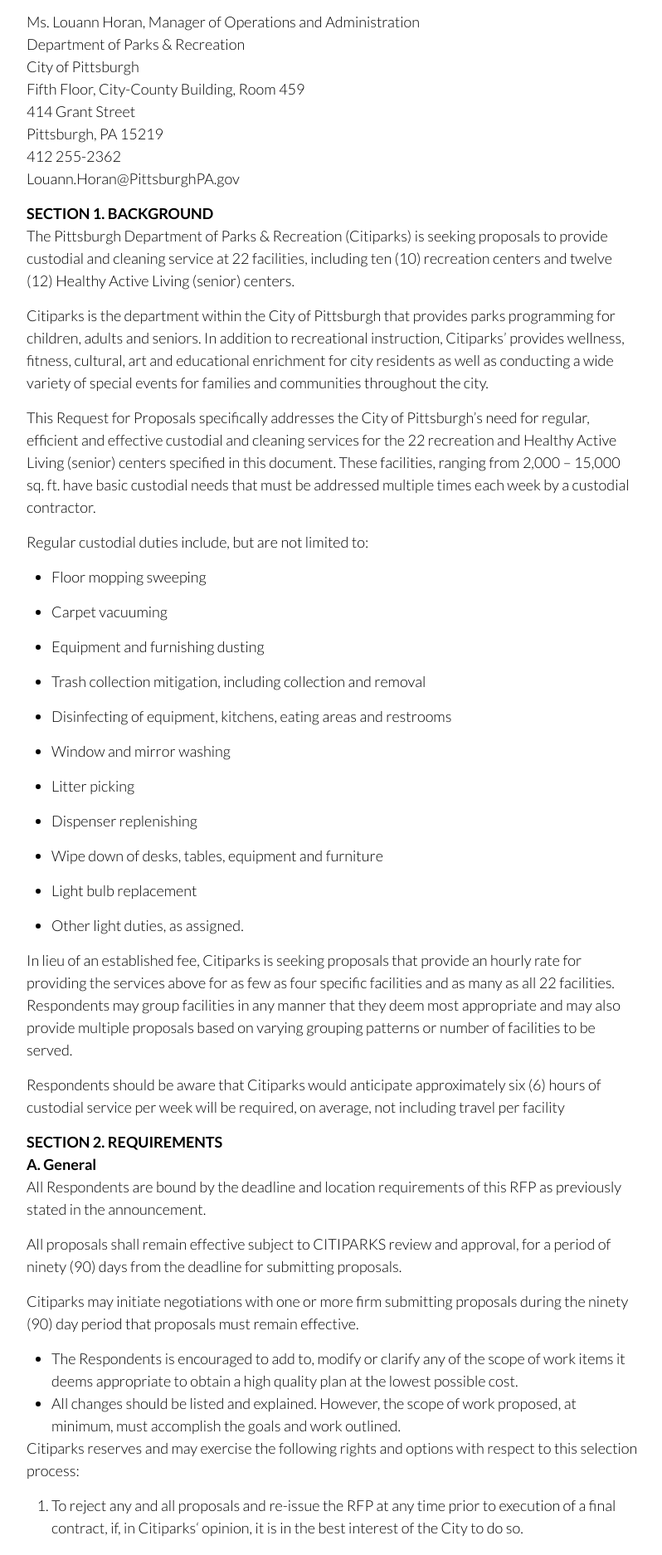
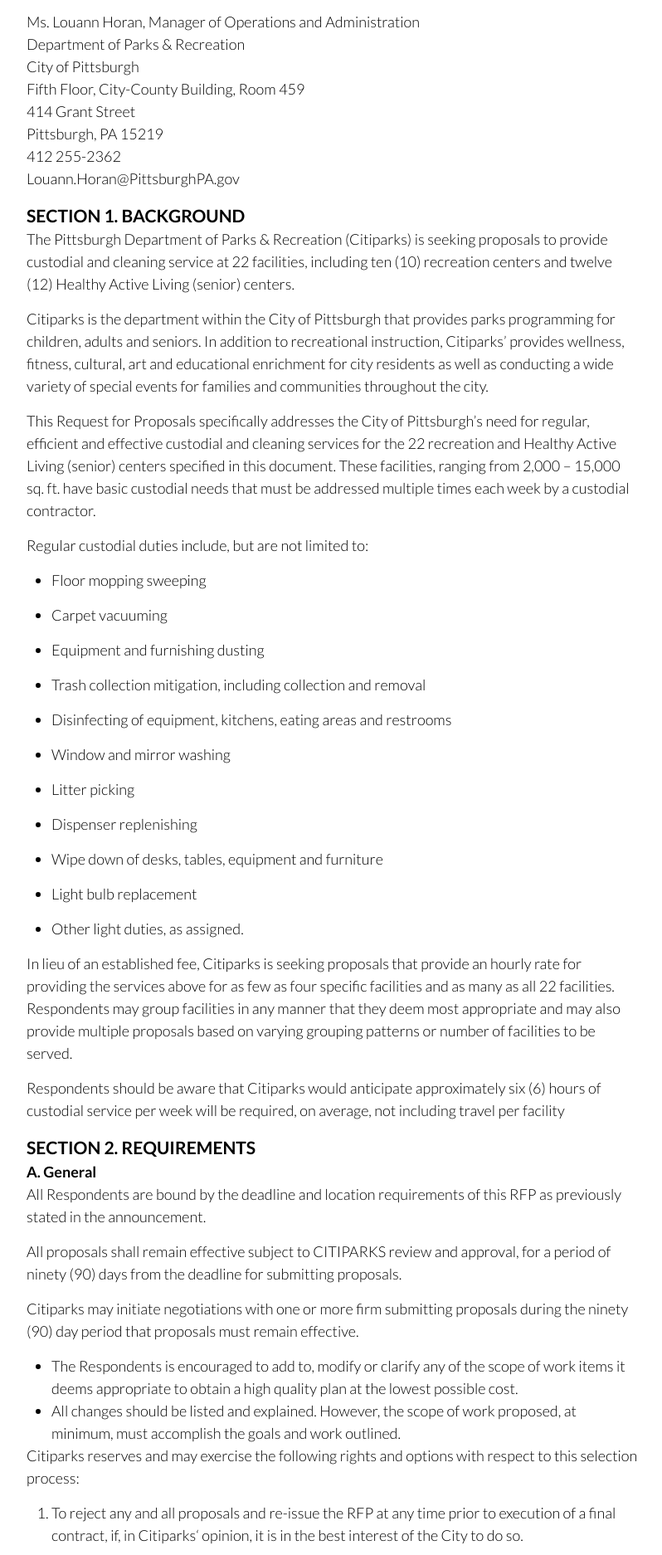
Before and after one commit to codeforamerica/cleaning-pgh, a Jekyll site: the page built from _posts/2015-04-08-rfp.md, in a window 1280 px wide. Shown: the part 1127-3001 px from the top of the page at 83% size, without its empty margins (238-1036 px from the left). Built offline with Jekyll 4.4.1, drawn with Linux system fonts in a browser that asks for light colours; nearby versions of some CDN libraries; comment, search, counter and statistics services are not loaded.

Commit message:
Header formatting

```diff
--- a/_posts/2015-04-08-rfp.md
+++ b/_posts/2015-04-08-rfp.md
@@ -30,7 +30,7 @@
 412 255-2362
 Louann.Horan@PittsburghPA.gov
 
-####**SECTION 1. BACKGROUND**
+###SECTION 1. BACKGROUND
 
 The Pittsburgh Department of Parks & Recreation (Citiparks) is seeking proposals to provide custodial and cleaning service at 22 facilities, including ten (10) recreation centers and twelve (12) Healthy Active Living (senior) centers.
 
@@ -67,7 +67,7 @@
 
 Respondents should be aware that Citiparks would anticipate approximately six (6) hours of custodial service per week will be required, on average, not including travel per facility
 
-####**SECTION 2. REQUIREMENTS**
+###SECTION 2. REQUIREMENTS
 
 ####**A. General**
 
@@ -192,7 +192,7 @@
 
 The term of any agreement will be between one and three years.
 
-####**SECTION 3. ORGANIZATION AND REQUIRED SUBMITTALS FOR PROPOSAL**
+###SECTION 3. ORGANIZATION AND REQUIRED SUBMITTALS FOR PROPOSAL
 
 ####**A. Letter of Transmittal**
 
@@ -236,7 +236,7 @@
 
 * MBE, WBE & Veteran-Owned Solicitation and Commitment Form (Appendix B)
 
-####**SECTION 4. EVALUATION CRITERIA**
+###SECTION 4. EVALUATION CRITERIA
 
 All proposals will be evaluated based on the following:
 
@@ -280,7 +280,7 @@
 
 All, or selected, Respondents submitting proposals may be invited to interviews explaining their proposal. At this time, Respondents will provide an overview of their proposal to a committee consisting of the Director of Citiparks, staff members from Citiparks, and a member of the Office of Management and Budget.
 
-####**SECTION 5. CONTRACT**
+###SECTION 5. CONTRACT
 
 A. The selected Respondent will be required to enter into a contract with the City of Pittsburgh ("City"), contingent upon prior authorization of City Council.  The contract shall be directed and managed by the Department of Parks & Recreation (Citiparks).
 
```
